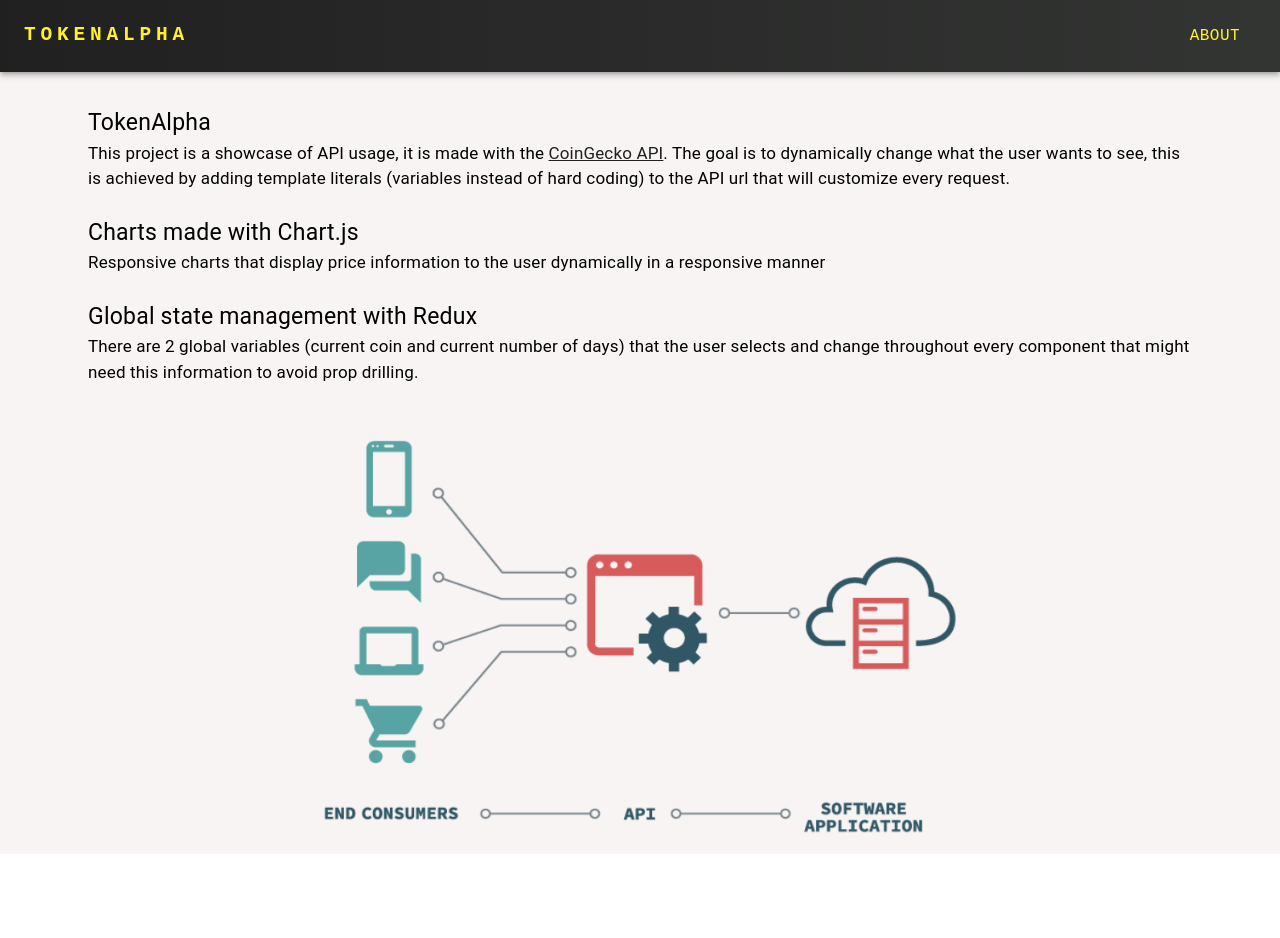
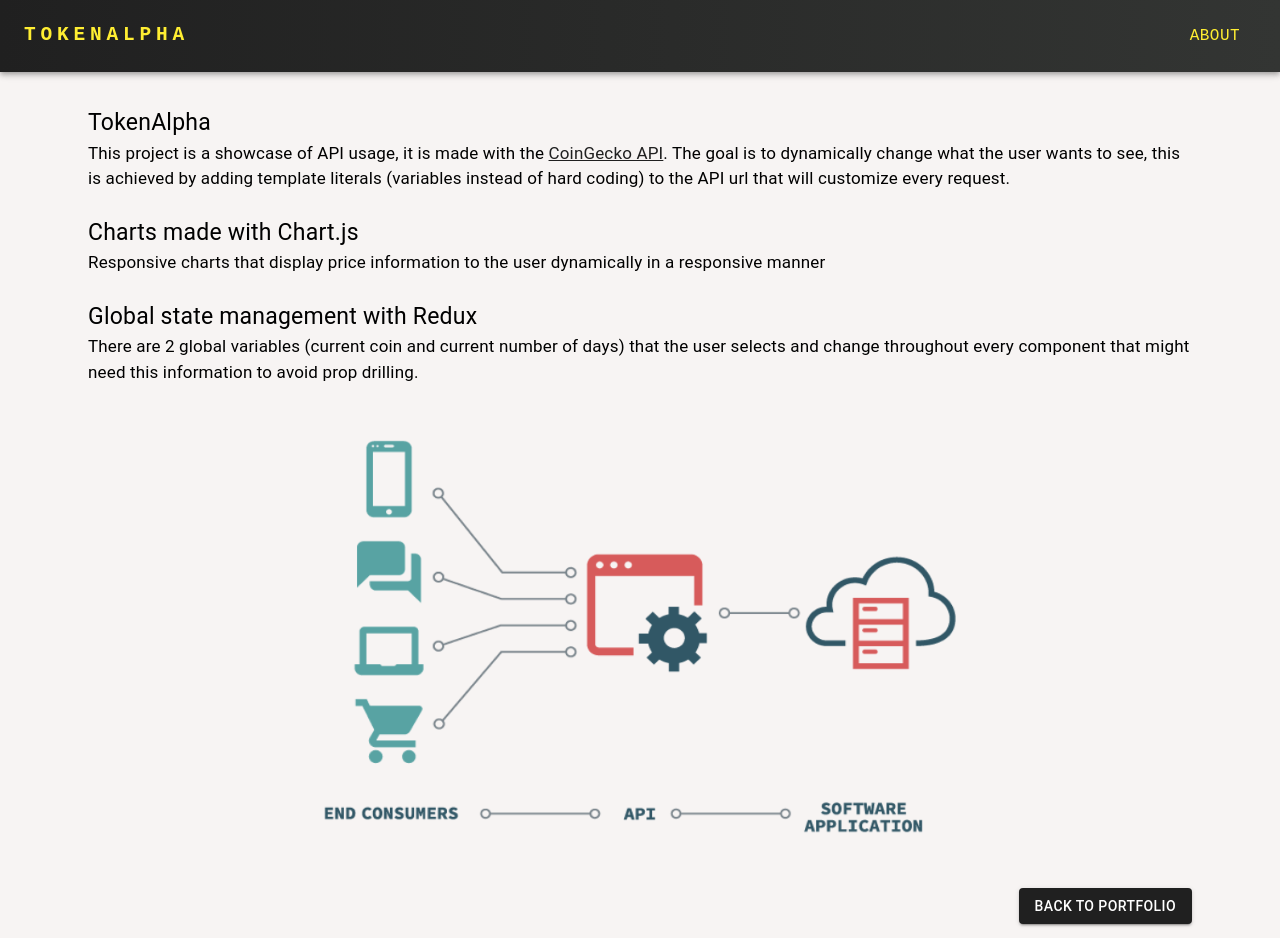
Before and after one commit to ginoleone-dev/TokenAlpha, a React (Create React App) app: page /About in a window 1280 px wide. Before the commit the page ends 854 px from the top, so only its background shows below. Built offline with nearby package versions, Linux system fonts and the light colour scheme.

Commit message:
Added page logo, title and back to portfolio button on about page

```diff
--- a/public/index.html
+++ b/public/index.html
@@ -5,38 +5,10 @@
     <link rel="icon" href="%PUBLIC_URL%/favicon.ico" />
     <meta name="viewport" content="width=device-width, initial-scale=1" />
     <meta name="theme-color" content="#000000" />
-    <meta
-      name="description"
-      content="Web site created using create-react-app"
-    />
 
-    <!--
-      manifest.json provides metadata used when your web app is installed on a
-      user's mobile device or desktop. See https://developers.google.com/web/fundamentals/web-app-manifest/
-    -->
-
-    <!--
-      Notice the use of %PUBLIC_URL% in the tags above.
-      It will be replaced with the URL of the `public` folder during the build.
-      Only files inside the `public` folder can be referenced from the HTML.
-
-      Unlike "/favicon.ico" or "favicon.ico", "%PUBLIC_URL%/favicon.ico" will
-      work correctly both with client-side routing and a non-root public URL.
-      Learn how to configure a non-root public URL by running `npm run build`.
-    -->
-    <title>React App</title>
+    <title>TokenAlpha</title>
   </head>
   <body style="margin: 0">
     <div id="root"></div>
-    <!--
-      This HTML file is a template.
-      If you open it directly in the browser, you will see an empty page.
-
-      You can add webfonts, meta tags, or analytics to this file.
-      The build step will place the bundled scripts into the <body> tag.
-
-      To begin the development, run `npm start` or `yarn start`.
-      To create a production bundle, use `npm run build` or `yarn build`.
-    -->
   </body>
 </html>
--- a/src/Components/About.js
+++ b/src/Components/About.js
@@ -1,4 +1,4 @@
-import { Box, Container, Typography } from "@mui/material";
+import { Box, Button, Container, Typography } from "@mui/material";
 import React from "react";
 import Header from "./Header";
 import apiImage from "../Images/api-visual.png";
@@ -59,6 +59,23 @@ export default function About() {
           style={{ width: "70%", borderRadius: "10px", marginTop: "10px" }}
         />
       </Container>
+      <Container sx={{ mt: "20px", display: "flex", justifyContent: "end" }}>
+        <Button
+          href="https://leonedevelopment.io/"
+          target="_blank"
+          variant={"contained"}
+          sx={{
+            backgroundColor: "#202020",
+            my: "14px",
+            "&:hover": {
+              backgroundColor: "#FFD100",
+              color: "#202020",
+            },
+          }}
+        >
+          Back to portfolio
+        </Button>
+      </Container>
     </Container>
   );
 }
```
Also changed, not shown: 1 other file (tests, documents, lock files or other folders).
